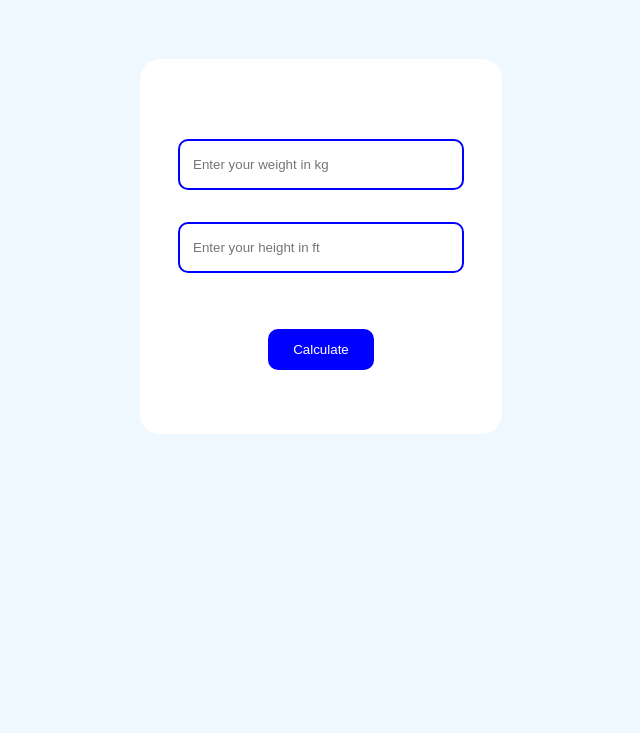
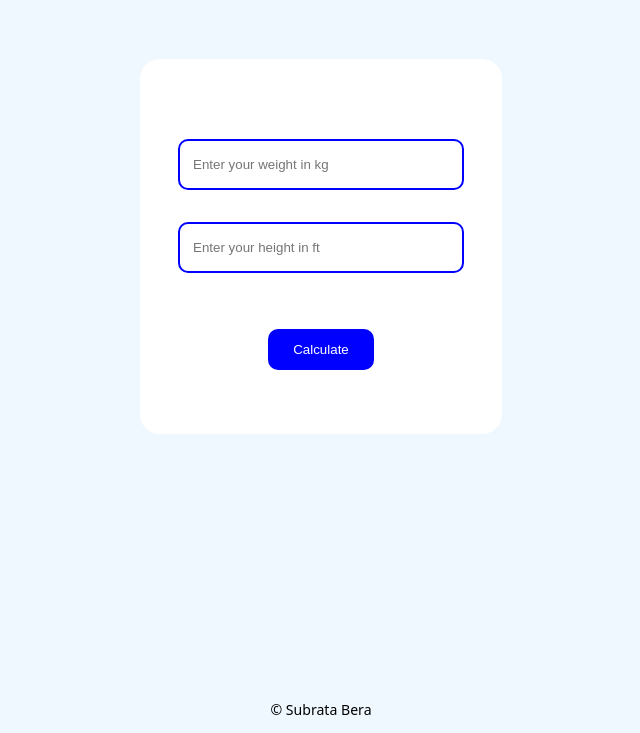
Before and after one commit to subrata-bera/BMI-Calculator, a plain HTML site: page index.html in a window 1280 px wide. Shown: the part 67-800 px from the top of the page, without its empty margins (319-959 px from the left). Drawn offline with Linux system fonts and the light colour scheme.

Commit message:
add footer

```diff
--- a/CSS/style.css
+++ b/CSS/style.css
@@ -7,6 +7,7 @@ body{
     align-items: center;
     justify-content: center;
     background-color: #F0F8FF;
+    /* max-height: 100vh; */
 }
 .main{
     display: flex;
@@ -44,6 +45,20 @@ body{
     font-size: 2.8vh;
     font-weight: bold;
 }
+.footer{
+    position: absolute;
+    bottom: 0;
+    font-size: 1.1vmax;
+
+ }
+ .footer span a{
+     text-decoration: none;
+     color: #000;
+ }
+ .footer span:hover{
+     text-decoration: underline;
+     cursor: pointer;
+ }
 @media (max-width:750px) {
     .main input{
         width: 32vmax;
--- a/index.html
+++ b/index.html
@@ -15,6 +15,10 @@
         <!-- <p></p> -->
     </div>
 
+    <div class="footer">
+        <p>&copy; <span><a href="https://subrata-bera.github.io/subratabera" target="_blank">Subrata Bera</a></span></p>
+    </div>
+
     <script src="JavaScript/script.js"></script>
 </body>
 </html>
```
